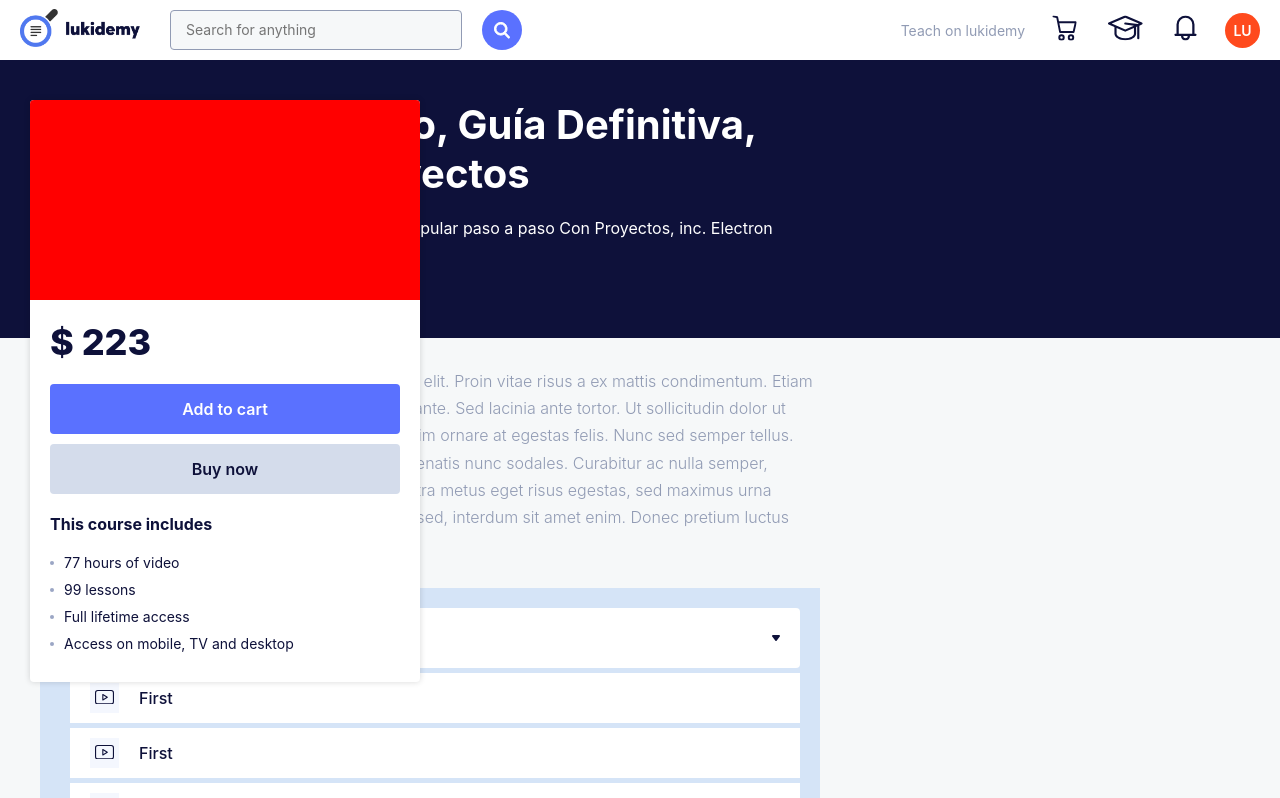
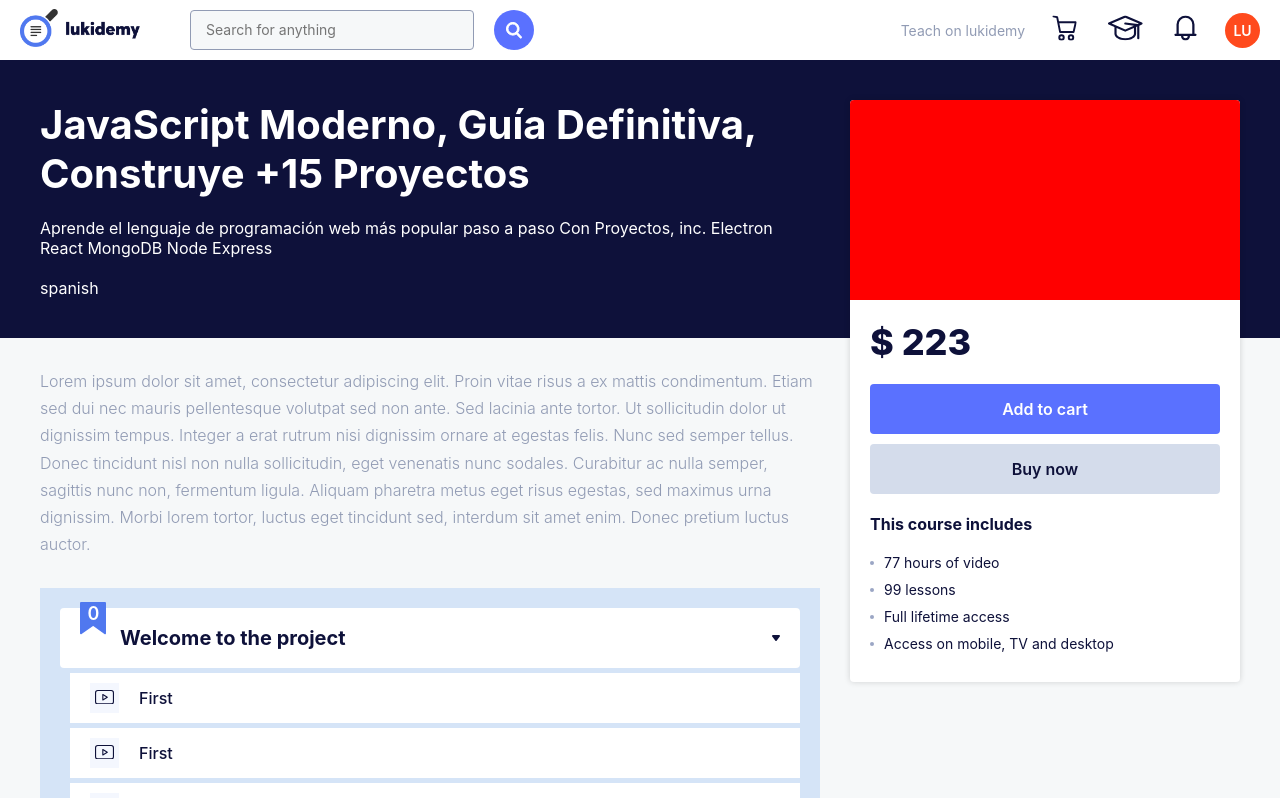
Before and after one commit to lukasalvarezdev/forbidden-academy, a Next.js app: page /courses/12334 in a window 1280 px wide. Shown: the top 798 px of the page. Built offline with nearby package versions, Linux system fonts and the light colour scheme.

Commit message:
Fixed aside card styles

```diff
--- a/src/entities/course/ui/BuyCourseCard.tsx
+++ b/src/entities/course/ui/BuyCourseCard.tsx
@@ -9,9 +9,27 @@ const CourseInfoCard = () => {
     query: { courseId },
   } = useRouter()
   const { course, isEditMode, handleSubmit } = useCourses()
+  const [courseBodyWith, setCouseBodyWidth] = React.useState(0)
+
+  function setCourseWidthEvent() {
+    const courseInfo = document.getElementById('course-info')
+    if (!courseInfo) return
+
+    setCouseBodyWidth((courseInfo?.offsetLeft as number) + (courseInfo?.offsetWidth as number))
+  }
+
+  React.useLayoutEffect(() => {
+    setCourseWidthEvent()
+  }, [])
+
+  React.useEffect(() => {
+    window.addEventListener('resize', setCourseWidthEvent)
+
+    return () => window.removeEventListener('resize', setCourseWidthEvent)
+  }, [])
 
   return (
-    <CourseInfoCardContainer className="normal-shadow">
+    <CourseInfoCardContainer className="normal-shadow" custom-body-width={courseBodyWith}>
       <div className="card-headin img"></div>
       <div className="card-body p-20">
         <h3
@@ -65,11 +83,15 @@ const CourseInfoCardContainer = styled.div`
   background-color: #fff;
   border-radius: 3px;
   width: 390px;
-  position: fixed;
-  top: calc(40px + 60px);
+  position: absolute;
+  top: 40px;
   margin-left: 30px;
   border-radius: 4px;
   z-index: 1;
+  margin-left: ${props => {
+    // @ts-ignore
+    return `${props['custom-body-width'] + 30}px`
+  }};
 
   .img {
     width: 100%;
--- a/src/layouts/Header.tsx
+++ b/src/layouts/Header.tsx
@@ -6,9 +6,11 @@ export default function Header() {
   return (
     <StyledHeader className="d-f align-items-c normal-shadow justify-content-sb">
       <div className="d-f align-items-c f-one">
-        <div className="logo">
-          <img src="/logo.png" alt="Lukidemy logo" />
-        </div>
+        <Link href="/">
+          <a className="mr-20 logo">
+            <img src="/logo.png" alt="Lukidemy logo" />
+          </a>
+        </Link>
         <div className="search-bar d-f align-items-c ml-30">
           <div className="field">
             <input type="text" placeholder="Search for anything" />
@@ -20,7 +22,7 @@ export default function Header() {
       </div>
 
       <div className="icons d-f align-items-c">
-        <Link href="/">
+        <Link href="/courses/create">
           <a className="mr-20">Teach on lukidemy</a>
         </Link>
         <button className="icon-primary">
```
